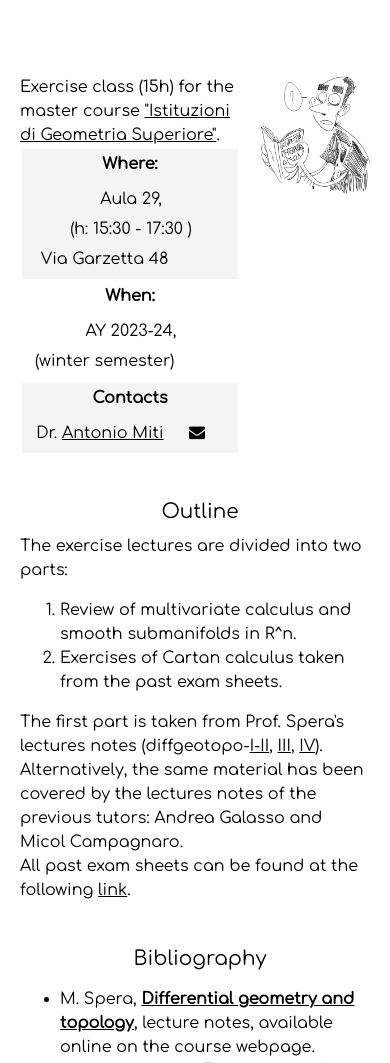
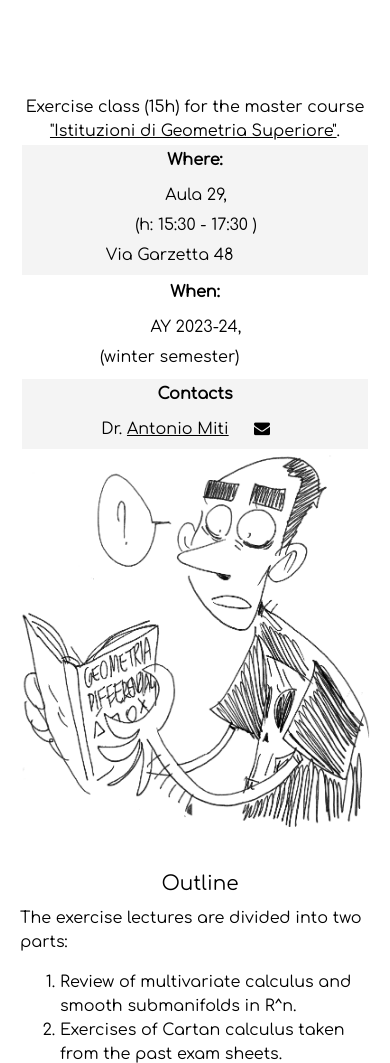
Before and after one commit to MasterToninus/MasterToninus.github.io, a PHP site: page /teaching/IstGeoSup-23-24 in a window 390 px wide. Shown: the part 60-1123 px from the top of the page. Run offline with PHP 8.4, Linux system fonts and the light colour scheme; some libraries are stand-ins or nearby versions.

Commit message:
Modified version for mobile-

```diff
--- a/src/style.css
+++ b/src/style.css
@@ -537,7 +537,7 @@ html body {
 
 
 
-
+/* Desktop: Two columns side by side */
 #title-box {
     display: flex; /* Arrange children in a row */
     justify-content: space-between; /* Space between description and image */
@@ -547,14 +547,14 @@ html body {
 }
 
 #title-box #description {
-    flex: 2; /* Take up twice the space of the image */
+    flex: 2; /* Description takes up twice the space of the image */
     margin-right: 20px; /* Add space between description and image */
 }
 
 #title-box #image {
-    flex: 1; /* Restrict image to half the width of the description */
+    flex: 1; /* Image takes up one part of the layout */
     max-width: 50%; /* Ensure image doesn't exceed half the page width */
-    display: flex; /* Flexbox to align image */
+    display: flex; /* Flexbox for alignment */
     justify-content: center; /* Center image horizontally */
     align-items: center; /* Center image vertically */
 }
@@ -563,3 +563,21 @@ html body {
     max-width: 100%; /* Scale image to fit container */
     height: auto; /* Preserve aspect ratio */
 }
+
+/* Mobile: Image above the description */
+@media screen and (max-width: 768px) {
+    #title-box {
+        flex-direction: column; /* Stack description and image vertically */
+        align-items: center; /* Center both image and description */
+    }
+
+    #title-box #description {
+        margin-right: 0; /* Remove margin for vertical layout */
+        margin-top: 20px; /* Add space below the image */
+        text-align: center; /* Center-align text for better mobile UX */
+    }
+
+    #title-box #image {
+        max-width: 100%; /* Ensure image uses full width on smaller screens */
+    }
+}
```
